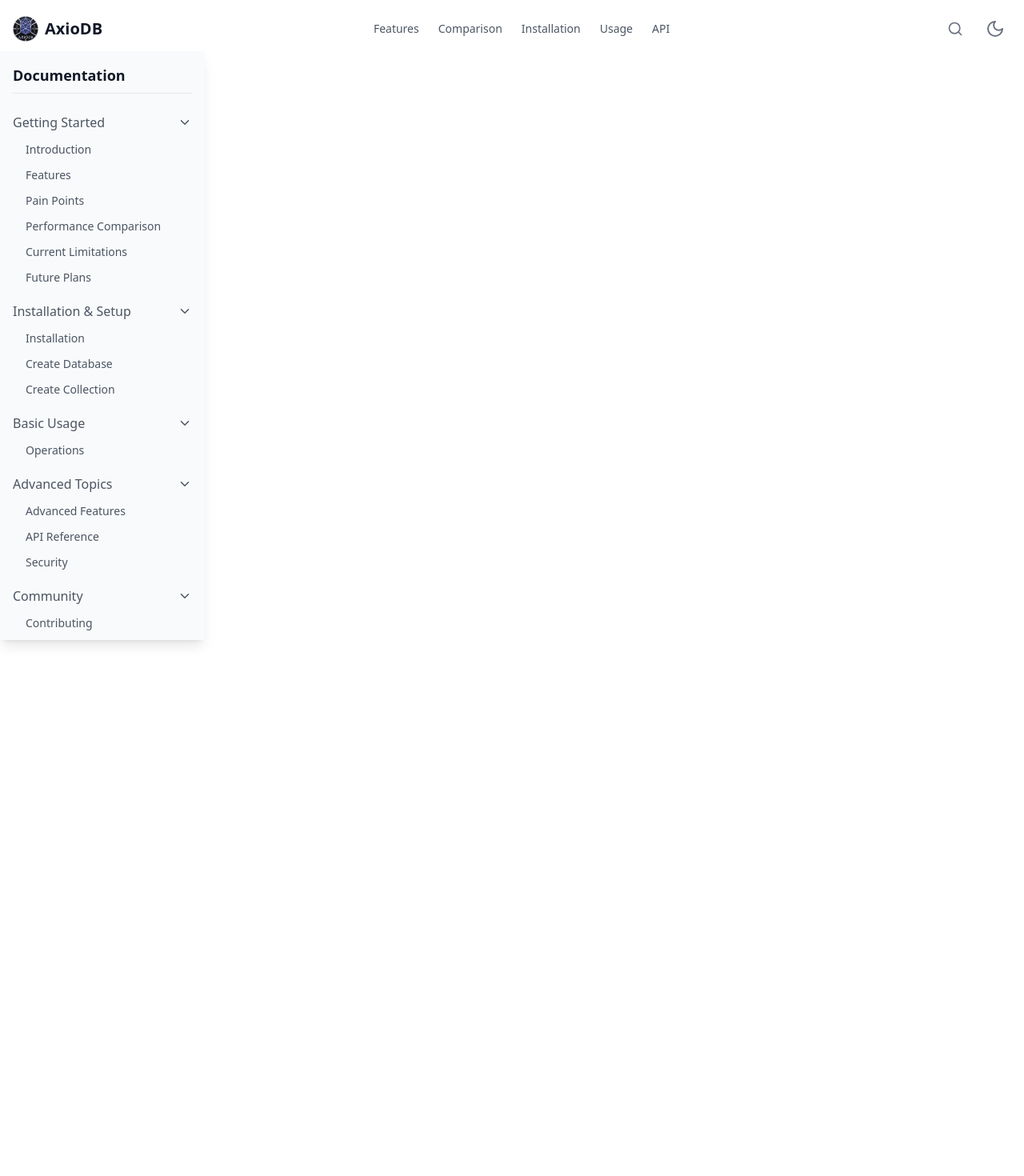
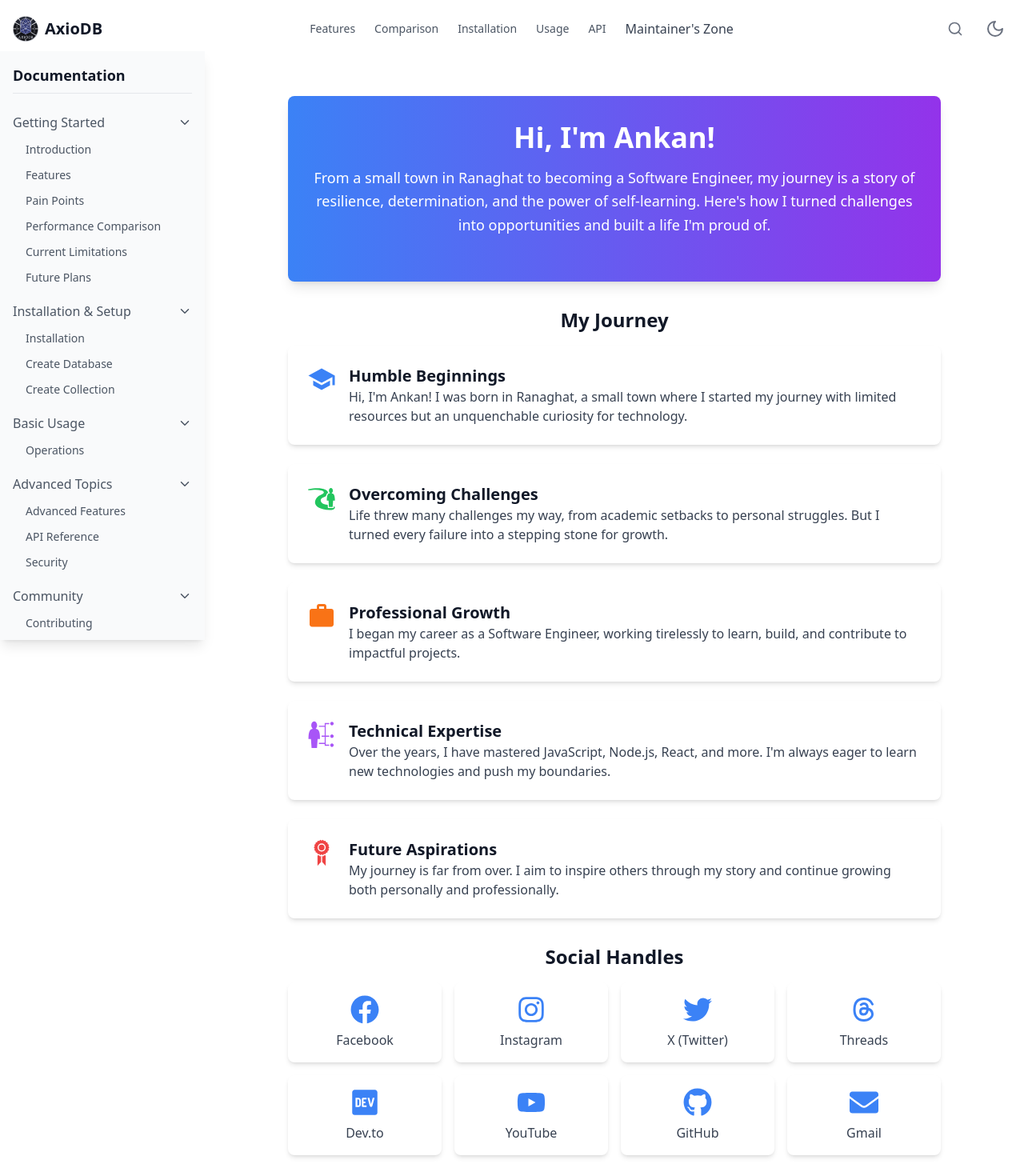
Before and after one commit to AnkanSaha/AxioDB-Documentation, a React (Vite) app: page /maintainers-zone in a window 1280 px wide. Shown: the top 1470 px of the page at 80% size. Before the commit the page ends 800 px from the top, so only its background shows below. Built offline with nearby package versions, Linux system fonts and the light colour scheme.

Commit message:
feat: Add Maintainers Zone component and update routing; include social links and milestones

```diff
--- a/package.json
+++ b/package.json
@@ -13,6 +13,7 @@
     "lucide-react": "^0.344.0",
     "react": "^18.3.1",
     "react-dom": "^18.3.1",
+    "react-icons": "^5.5.0",
     "react-router-dom": "^6.22.3"
   },
   "devDependencies": {
--- a/src/App.tsx
+++ b/src/App.tsx
@@ -11,6 +11,7 @@ import Community from './components/content/Community';
 import Comparison from './components/content/Comparison';
 import CreateDatabase from './components/content/CreateDatabase';
 import CreateCollection from './components/content/CreateCollection';
+import MaintainersZone from './components/content/MaintainersZone';
 
 function App() {
   return (
@@ -28,6 +29,7 @@ function App() {
           <Route path="/comparison" element={<Comparison />} />
           <Route path="/create-database" element={<CreateDatabase />} />
           <Route path="/create-collection" element={<CreateCollection />} />
+          <Route path="/maintainers-zone" element={<MaintainersZone />} />
         </Routes>
       </Layout>
     </Router>
--- /dev/null
+++ b/src/components/content/MaintainersZone.tsx
@@ -0,0 +1,89 @@
+import React from "react";
+import { FaFacebook, FaInstagram, FaTwitter, FaGithub, FaYoutube, FaDev, FaEnvelope } from "react-icons/fa";
+import { TbBrandThreads } from "react-icons/tb";
+import { GiJourney, GiAchievement, GiSkills } from "react-icons/gi";
+import { MdSchool, MdWork } from "react-icons/md";
+
+const MaintainersZone = () => {
+    const socialLinks = [
+        { name: "Facebook", url: "https://www.facebook.com/theankansaha", icon: <FaFacebook /> },
+        { name: "Instagram", url: "https://www.instagram.com/theankansaha", icon: <FaInstagram /> },
+        { name: "X (Twitter)", url: "https://x.com/theankansaha", icon: <FaTwitter /> },
+        { name: "Threads", url: "https://www.threads.com/@theankansaha", icon: <TbBrandThreads /> },
+        { name: "Dev.to", url: "https://dev.to/ankansaha", icon: <FaDev /> },
+        { name: "YouTube", url: "http://youtube.com/@WeekendDev", icon: <FaYoutube /> },
+        { name: "GitHub", url: "https://github.com/AnkanSaha", icon: <FaGithub /> },
+        { name: "Gmail", url: "mailto:ankansahaofficial@gmail.com", icon: <FaEnvelope /> },
+    ];
+
+    const milestones = [
+        {
+            icon: <MdSchool className="text-blue-500 text-4xl" />,
+            title: "Humble Beginnings",
+            description: "Hi, I'm Ankan! I was born in Ranaghat, a small town where I started my journey with limited resources but an unquenchable curiosity for technology.",
+        },
+        {
+            icon: <GiJourney className="text-green-500 text-4xl" />,
+            title: "Overcoming Challenges",
+            description: "Life threw many challenges my way, from academic setbacks to personal struggles. But I turned every failure into a stepping stone for growth.",
+        },
+        {
+            icon: <MdWork className="text-orange-500 text-4xl" />,
+            title: "Professional Growth",
+            description: "I began my career as a Software Engineer, working tirelessly to learn, build, and contribute to impactful projects.",
+        },
+        {
+            icon: <GiSkills className="text-purple-500 text-4xl" />,
+            title: "Technical Expertise",
+            description: "Over the years, I have mastered JavaScript, Node.js, React, and more. I'm always eager to learn new technologies and push my boundaries.",
+        },
+        {
+            icon: <GiAchievement className="text-red-500 text-4xl" />,
+            title: "Future Aspirations",
+            description: "My journey is far from over. I aim to inspire others through my story and continue growing both personally and professionally.",
+        },
+    ];
+
+    return (
+        <div className="p-6 animate-fade-in">
+            <div className="bg-gradient-to-r from-blue-500 to-purple-600 text-white p-8 rounded-lg shadow-lg">
+                <h1 className="text-4xl font-bold mb-4 text-center">Hi, I'm Ankan!</h1>
+                <p className="text-lg leading-relaxed mb-6 text-center">
+                    From a small town in Ranaghat to becoming a Software Engineer, my journey is a story of resilience, determination, and the power of self-learning. Here's how I turned challenges into opportunities and built a life I'm proud of.
+                </p>
+            </div>
+
+            <h2 className="text-2xl font-semibold mt-8 mb-4 text-center">My Journey</h2>
+            <ul className="space-y-6">
+                {milestones.map((milestone, index) => (
+                    <li key={index} className="flex items-start gap-4 bg-white dark:bg-gray-800 p-6 rounded-lg shadow-md hover:shadow-xl transition-transform transform hover:-translate-y-2">
+                        <div>{milestone.icon}</div>
+                        <div>
+                            <h3 className="text-xl font-semibold text-gray-900 dark:text-white">{milestone.title}</h3>
+                            <p className="text-gray-700 dark:text-gray-300">{milestone.description}</p>
+                        </div>
+                    </li>
+                ))}
+            </ul>
+
+            <h2 className="text-2xl font-semibold mt-8 mb-4 text-center">Social Handles</h2>
+            <ul className="grid grid-cols-2 md:grid-cols-4 gap-4">
+                {socialLinks.map((link) => (
+                    <li key={link.name} className="group">
+                        <a
+                            href={link.url}
+                            target="_blank"
+                            rel="noopener noreferrer"
+                            className="flex flex-col items-center p-4 bg-white dark:bg-gray-800 rounded-lg shadow-md hover:shadow-xl transition-transform transform hover:-translate-y-2"
+                        >
+                            <span className="text-4xl mb-2 text-blue-500">{link.icon}</span>
+                            <span className="text-gray-700 dark:text-gray-300 group-hover:text-blue-500">{link.name}</span>
+                        </a>
+                    </li>
+                ))}
+            </ul>
+        </div>
+    );
+};
+
+export default MaintainersZone;
--- a/src/components/layout/Header.tsx
+++ b/src/components/layout/Header.tsx
@@ -94,6 +94,12 @@ const Header: React.FC<HeaderProps> = ({ toggleSidebar, isSidebarOpen }) => {
             >
               API
             </Link>
+            <Link
+              to="/maintainers-zone"
+              className="text-gray-700 dark:text-gray-300 hover:text-blue-500 dark:hover:text-blue-400 transition-colors"
+            >
+              Maintainer's Zone
+            </Link>
           </div>
 
           <div className="flex items-center gap-2">
--- a/src/components/layout/Sidebar.tsx
+++ b/src/components/layout/Sidebar.tsx
@@ -1,5 +1,5 @@
 import React, { useState } from 'react';
-import { useNavigate, useLocation } from 'react-router-dom';
+import { useNavigate, useLocation, Link } from 'react-router-dom';
 import { ChevronDown, ChevronRight } from 'lucide-react';
 
 interface SidebarSection {
@@ -51,8 +51,13 @@ const sidebarSections: SidebarSection[] = [
     title: "Community",
     items: [
       { id: "contributing", label: "Contributing", path: "/community#contributing" },
-      { id: "license", label: "License", path: "/community#license" },
       { id: "acknowledgments", label: "Acknowledgments", path: "/community#acknowledgments" },
+    ]
+  },
+  {
+    title: "Maintainer's Zone",
+    items: [
+      { id: "maintainers-zone", label: "Maintainer's Zone", path: "/maintainers-zone" },
     ]
   }
 ];
@@ -114,19 +119,16 @@ const Sidebar: React.FC<SidebarProps> = ({ isOpen, setActiveSection }) => {
               <ul className="mt-2 space-y-1 pl-4">
                 {section.items.map((item) => (
                   <li key={item.id}>
-                    <a
-                      href={item.path}
+                    <Link
+                      to={item.path}
                       className={`block py-1 text-sm ${location.pathname === item.path || (location.hash && item.path.includes(location.hash))
                         ? 'text-blue-500 font-medium'
                         : 'text-gray-600 dark:text-gray-400 hover:text-blue-500 dark:hover:text-blue-400'
                         }`}
-                      onClick={(e) => {
-                        e.preventDefault();
-                        handleNavClick(item.path, item.id);
-                      }}
+                      onClick={() => handleNavClick(item.path, item.id)}
                     >
                       {item.label}
-                    </a>
+                    </Link>
                   </li>
                 ))}
               </ul>
--- /dev/null
+++ b/src/styles/global.css
@@ -0,0 +1,18 @@
+/* ...existing styles... */
+@keyframes fade-in {
+    from {
+        opacity: 0;
+        transform: translateY(20px);
+    }
+
+    to {
+        opacity: 1;
+        transform: translateY(0);
+    }
+}
+
+.animate-fade-in {
+    animation: fade-in 0.8s ease-out;
+}
+
+/* ...existing styles... */
```
Also changed, not shown: 1 other file (tests, documents, lock files or other folders). Lines whose indentation alone changed are shown as unchanged.
